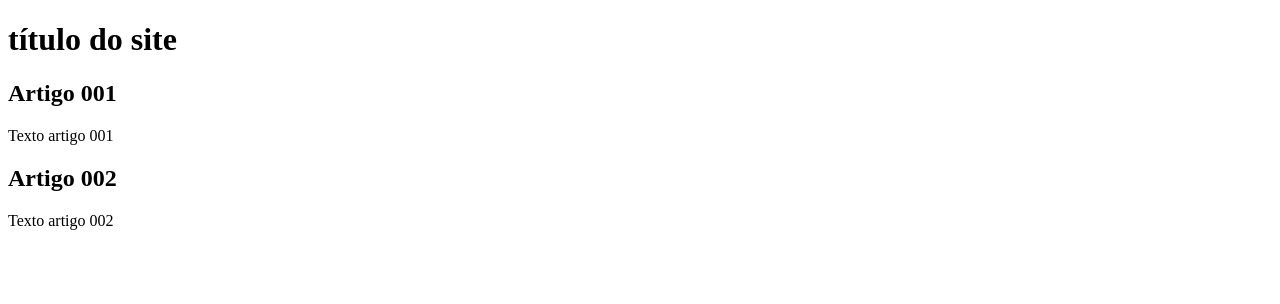
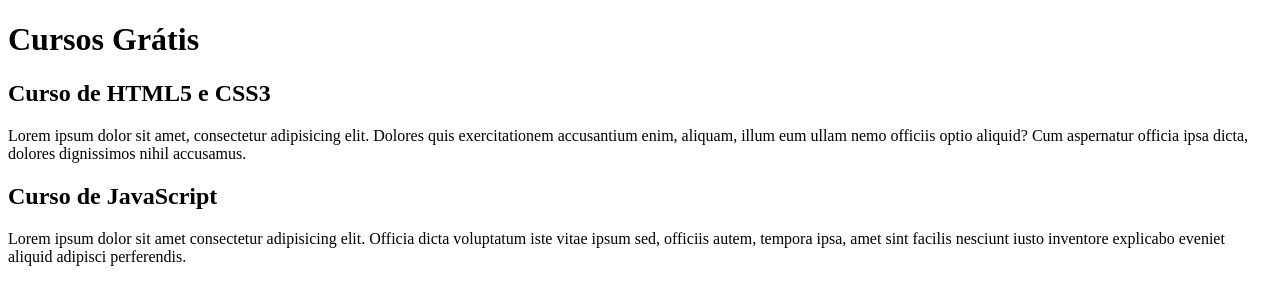
Before and after one commit to Althierfson/projeto-Site, a plain HTML site: page index.html in a window 1280 px wide. Drawn offline with Linux system fonts and the light colour scheme.

Commit message:
comecei a escrever o conteúdo

```diff
--- a/index.html
+++ b/index.html
@@ -9,15 +9,15 @@
 <body>
     <main>
         <header>
-            <h1>título do site</h1>
+            <h1>Cursos Grátis</h1>
         </header>
         <article>
-            <h2>Artigo 001</h2>
-            <p>Texto artigo 001</p>
+            <h2>Curso de HTML5 e CSS3</h2>
+            <p>Lorem ipsum dolor sit amet, consectetur adipisicing elit. Dolores quis exercitationem accusantium enim, aliquam, illum eum ullam nemo officiis optio aliquid? Cum aspernatur officia ipsa dicta, dolores dignissimos nihil accusamus.</p>
         </article>
         <article>
-            <h2>Artigo 002</h2>
-            <p>Texto artigo 002</p>
+            <h2>Curso de JavaScript</h2>
+            <p>Lorem ipsum dolor sit amet consectetur adipisicing elit. Officia dicta voluptatum iste vitae ipsum sed, officiis autem, tempora ipsa, amet sint facilis nesciunt iusto inventore explicabo eveniet aliquid adipisci perferendis.</p>
         </article>
     </main>
 </body>
```
